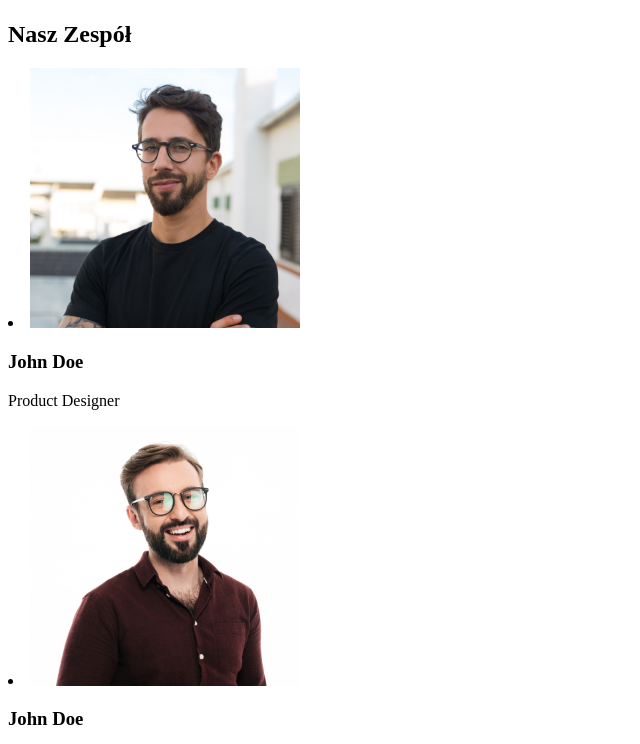
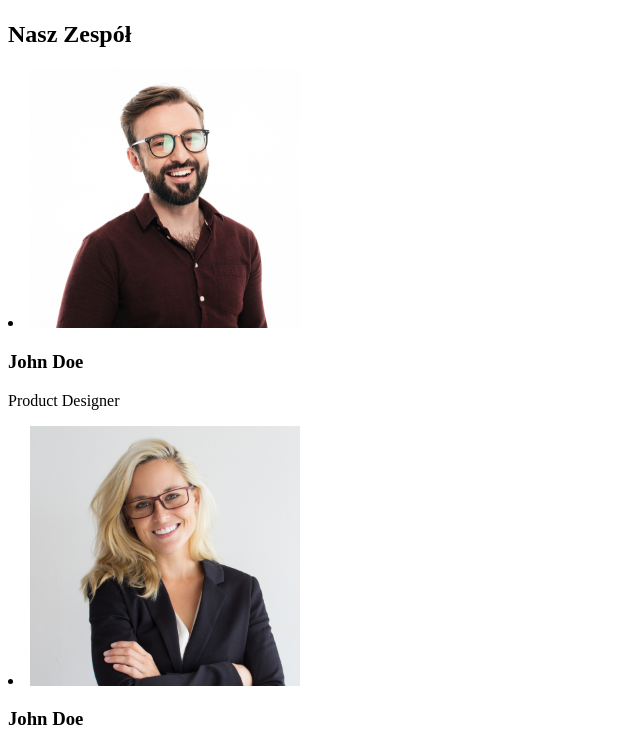
Before and after one commit to tabaka93/goit-markup-hw-01, a plain HTML site: page index.html in a window 1280 px wide. Shown: the part 1396-2140 px from the top of the page, without its empty margins (0-640 px from the left). Drawn offline with Linux system fonts and the light colour scheme.

Commit message:
kolejnosc zdjec

```diff
--- a/index.html
+++ b/index.html
@@ -89,22 +89,22 @@
     <section>
         <h2> Nasz Zespół </h2>
         <li>
-            <img src="images/team4.jpg" widht="270" height="260">
+            <img src="images/team1.jpg" widht="270" height="260">
             <h3> John Doe </h3>
             <p> Product Designer </p>
         </li>
         <li>
-            <img src="images/team1.jpg" width="270" height="260">
+            <img src="images/team2.jpg" width="270" height="260">
             <h3>John Doe</h3>
             <p> Frontend Developer </p>
         </li>
         <li>
-            <img src="images/team2.jpg" width="270" height="260">
+            <img src="images/team3.jpg" width="270" height="260">
             <h3> John Doe </h3>
             <p> Marketing</p>
         </li>
         <li>
-            <img src="images/team3.jpg" width="270" height="260">
+            <img src="images/team4.jpg" width="270" height="260">
             <h3> John Doe</h3>
             <p> UI Designer</p>
         </li>
```
